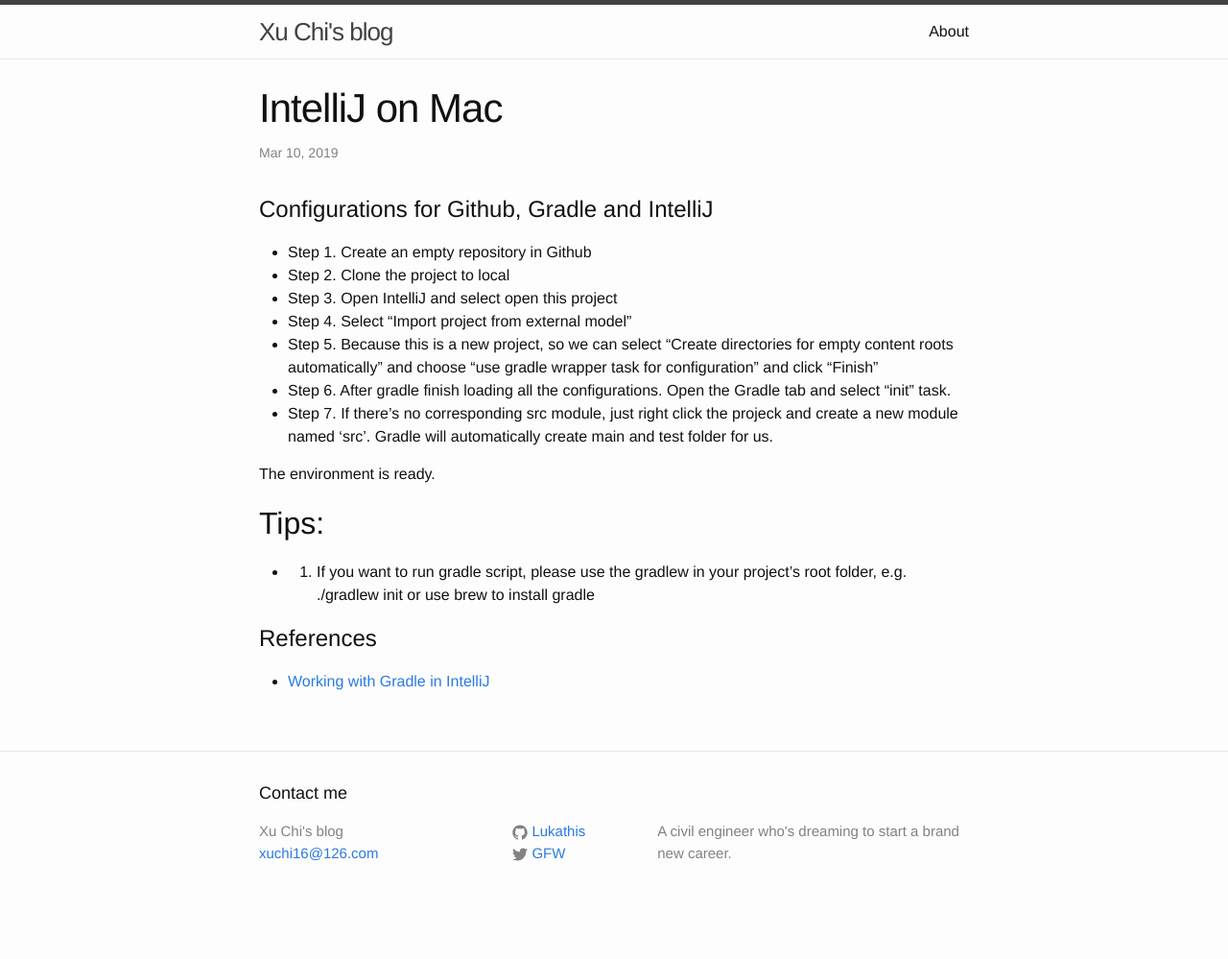
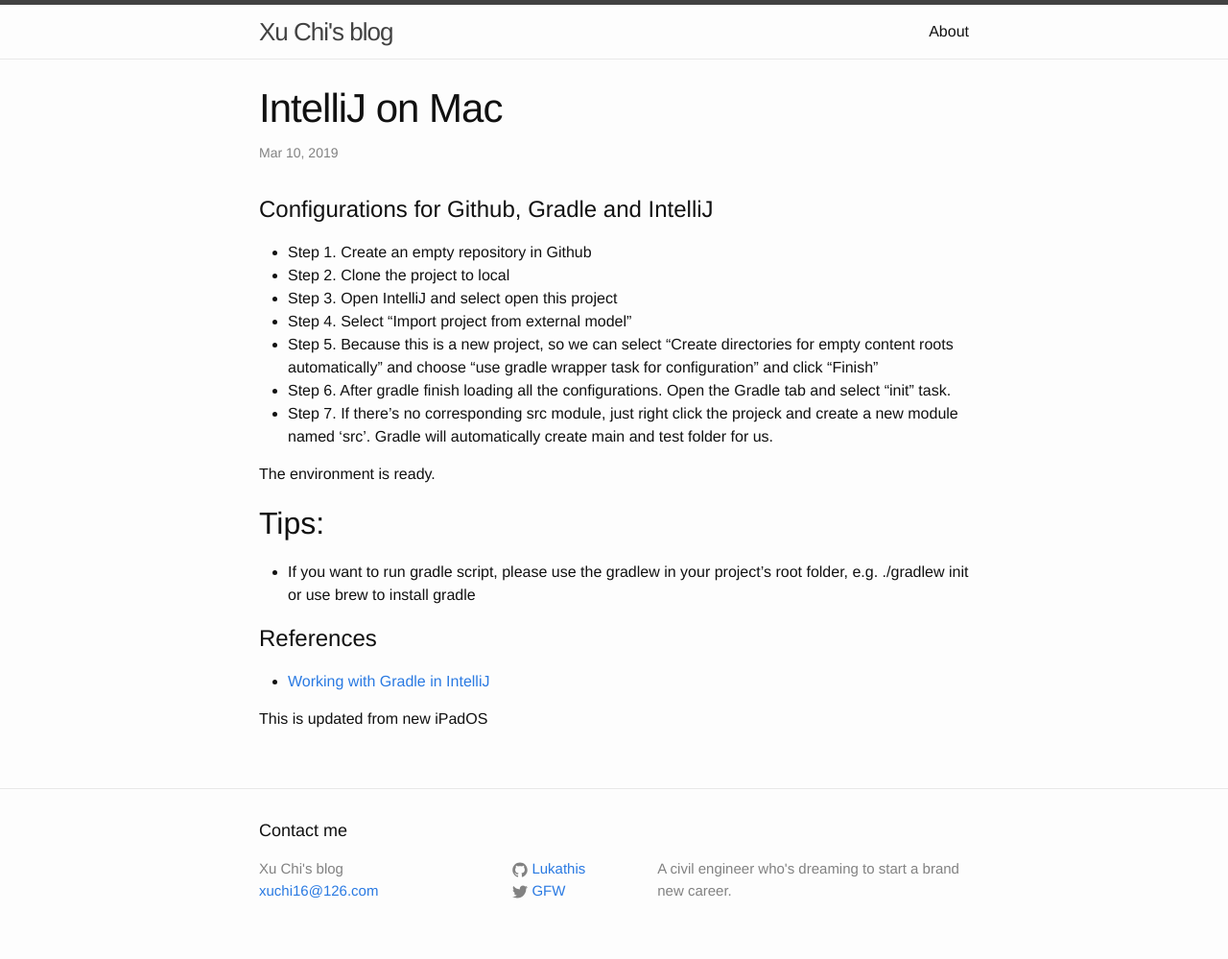
Before and after one commit to xuchi16/Lukathis.github.io, a Jekyll site: the page built from _posts/2019-03-10-IntelliJ on Mac.markdown, in a window 1280 px wide. Shown: the whole page at 96% size. Built offline with Jekyll 4.4.1, drawn with Linux system fonts in a browser that asks for light colours; before the commit the page ends 960 px from its top, so only the background shows below that.

Commit message:
Update 2019-03-10-IntelliJ on Mac.markdown

```diff
--- a/_posts/2019-03-10-IntelliJ on Mac.markdown
+++ b/_posts/2019-03-10-IntelliJ on Mac.markdown
@@ -16,9 +16,11 @@
 The environment is ready.
 
 ## Tips:
-* 1. If you want to run gradle script, please use the gradlew in your project's root folder, e.g. ./gradlew init or use brew to install gradle
+* If you want to run gradle script, please use the gradlew in your project's root folder, e.g. ./gradlew init or use brew to install gradle
 
 
 # References
 
 * [Working with Gradle in IntelliJ](https://www.youtube.com/watch?v=JwPYjnhah3g)
+
+This is updated from new iPadOS
```
